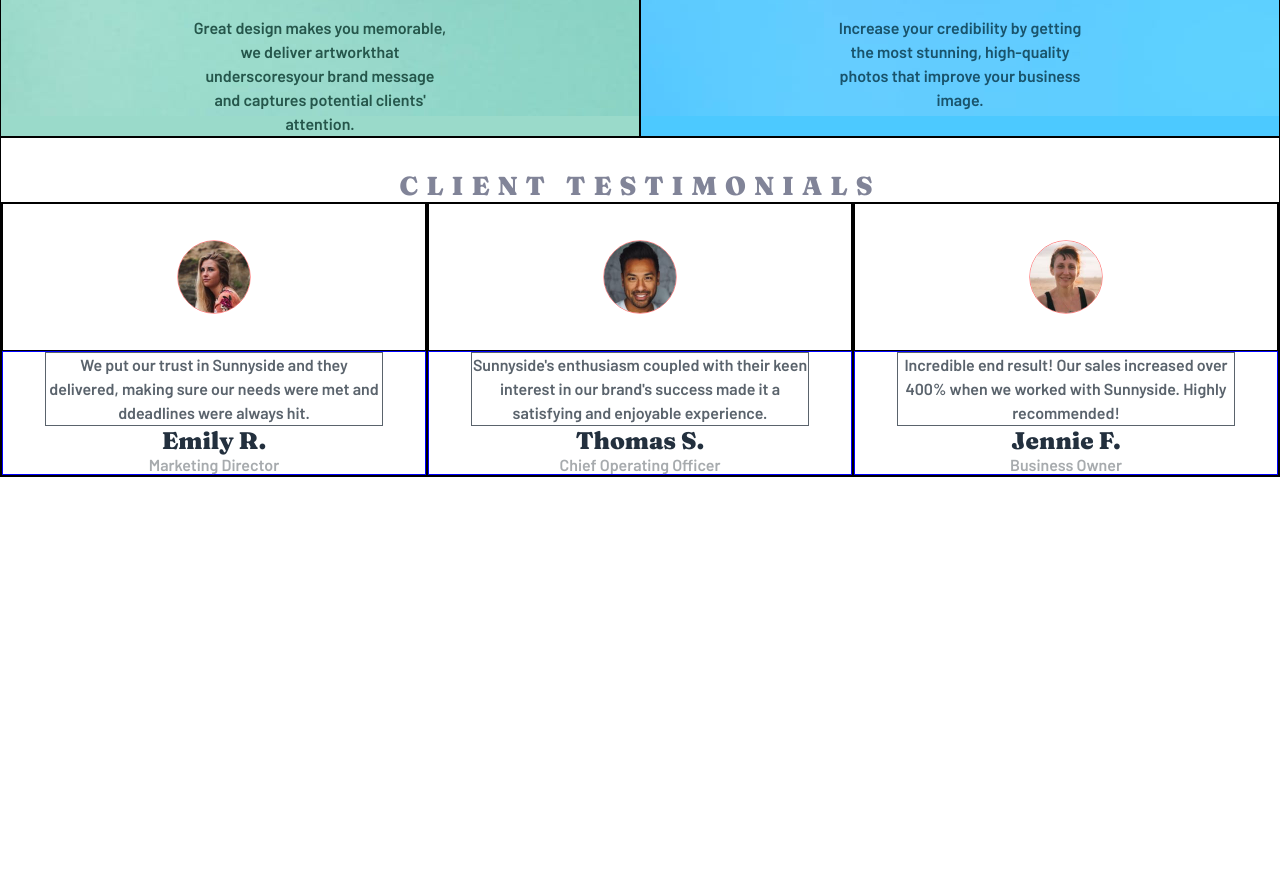
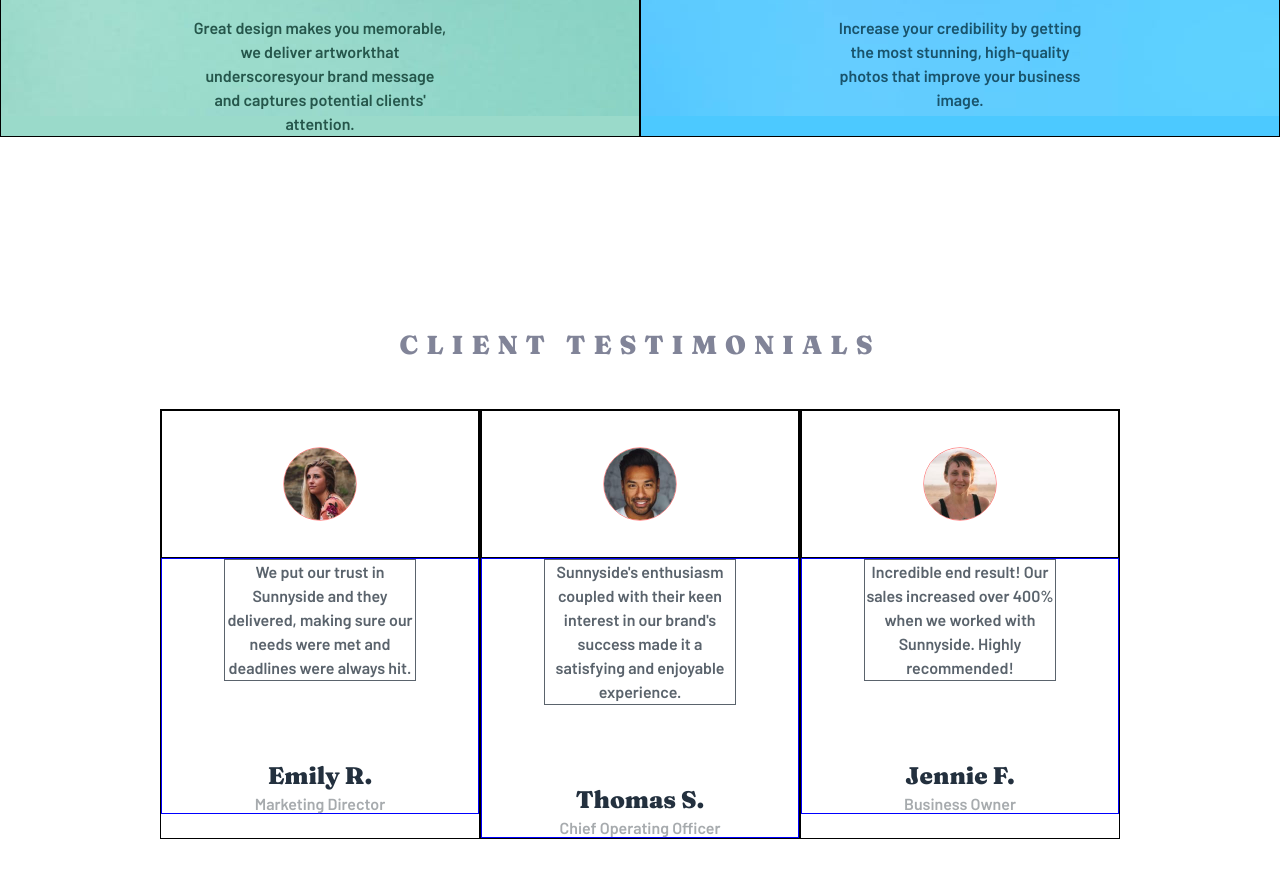
Before and after one commit to Nhoj-Plummer/sunnyside-agency-landing-page, a React (Create React App) app: page / in a window 1280 px wide. Shown: the part 2460-3337 px from the top of the page. Before the commit the page ends 2937 px from the top, so only its background shows below. Built offline with nearby package versions, Linux system fonts and the light colour scheme.

Commit message:
Making progress

```diff
--- a/src/components/Client/Client.css
+++ b/src/components/Client/Client.css
@@ -1,5 +1,6 @@
 .client-container {
   flex: 1;
+  margin-top: 3rem;
   border: 1px solid;
 }
 
@@ -30,12 +31,14 @@
 }
 
 .client-container_text h2 {
+
   font-family: var(--font-family-2);
   font-weight: 900;
   color: var(--color-vddb);
 }
 
 .client-container_text h4 {
+  margin-top: 0.25rem;
   font-family: var(--font-family-1);
   font-weight: 600;
   color: var(--color-gb);
@@ -47,11 +50,19 @@
   .client-container_text p {
     width: 80%;
   }
+
+  .client-container_text h2 {
+    margin-top: 2rem;
+  }
 }
 
 /* Desktop Rules */
 @media screen and (min-width: 540px) {
   .client-container_text p {
-    max-width: 80%;
+    max-width: 61%;
+  }
+
+  .client-container_text h2 {
+    margin-top: 5rem;
   }
 }
--- a/src/containers/Reviews/Reviews.css
+++ b/src/containers/Reviews/Reviews.css
@@ -1,15 +1,15 @@
 .reviews-container {
   display: flex;
+
   flex-wrap: wrap;
-  border: 1px solid;
 }
 
 .reviews-container h1 {
   font-family: var(--font-family-2);
   color: var(--color-dgb);
   font-weight: 900;
-  font-size: 26px;
-  letter-spacing: .5rem;
+  border: 1px;
+
   text-align: center;
   margin-top: 2rem;
   width: 100%;
@@ -21,8 +21,21 @@
   .reviews-container {
     flex-direction: column;
   }
+
+  .reviews-container h1 {
+    font-size: 20px;
+    letter-spacing: 5px;
+  }
 }
 
 /* Desktop Rules */
 @media screen and (min-width: 540px) {
+  .reviews-container {
+    padding: 10rem;
+  }
+
+  .reviews-container h1 {
+    letter-spacing: 0.5rem;
+    font-size: 26px;
+  }
 }
--- a/src/containers/Reviews/Reviews.js
+++ b/src/containers/Reviews/Reviews.js
@@ -7,7 +7,7 @@ function Reviews() {
   return (
     <div className="reviews-container">
       <h1>CLIENT TESTIMONIALS</h1>
-      <Client personImg={GlobalEmily} text={"We put our trust in Sunnyside and they delivered, making sure our needs were met and ddeadlines were always hit."} name={" Emily R."} job={"Marketing Director"} />
+      <Client personImg={GlobalEmily} text={"We put our trust in Sunnyside and they delivered, making sure our needs were met and deadlines were always hit."} name={" Emily R."} job={"Marketing Director"} />
       <Client personImg={GlobalThomas} text={"Sunnyside's enthusiasm coupled with their keen interest in our brand's success made it a satisfying and enjoyable experience."} name={"Thomas S."} job={"Chief Operating Officer"} />
       <Client personImg={GlobalJennie} text={"Incredible end result! Our sales increased over 400% when we worked with Sunnyside. Highly recommended!"} name={"Jennie F."} job={"Business Owner"} />
     </div>
```
